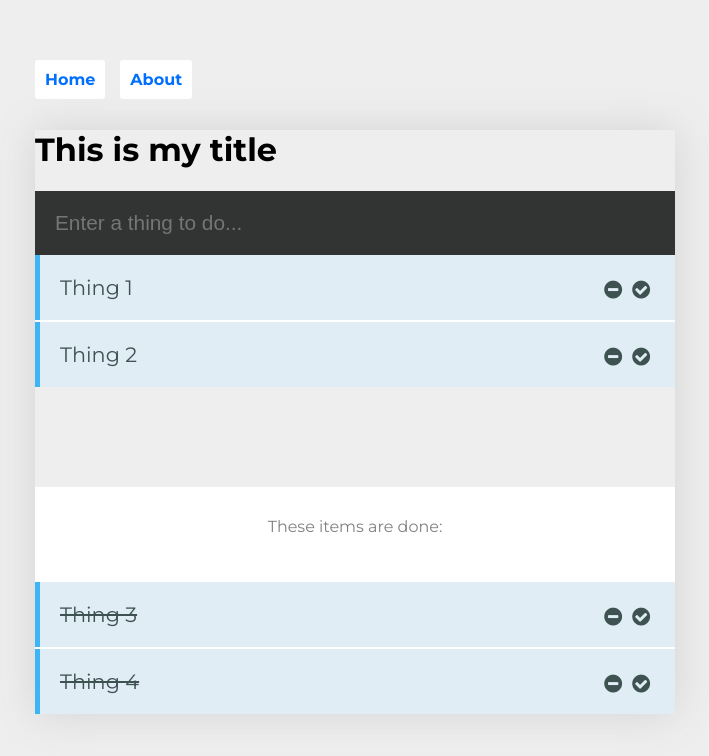
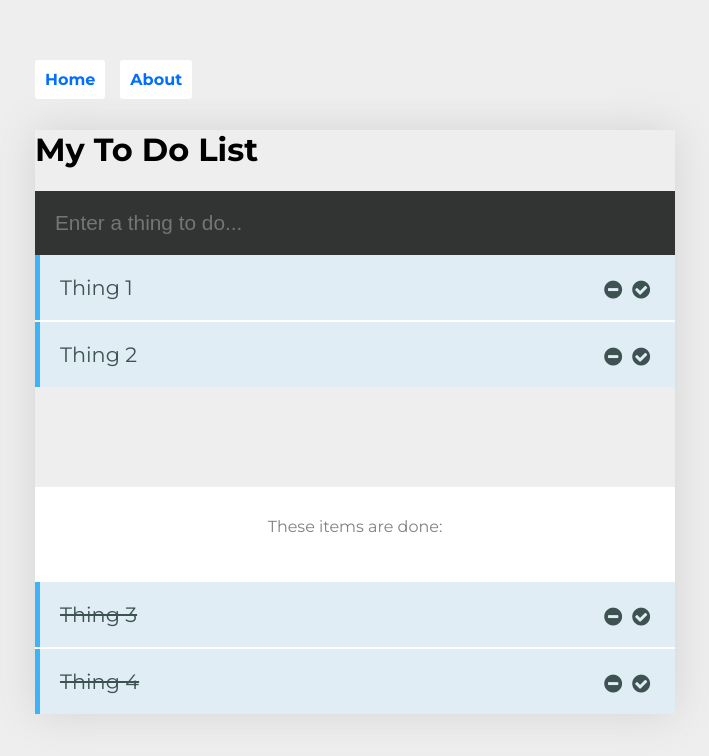
Before and after one commit to marykatefain/vue-todo, a Vue app: page /#/ in a window 1280 px wide. Shown: the top 756 px of the page, without its empty margins (285-994 px from the left). Built offline with nearby package versions, Linux system fonts and the light colour scheme; a small style sheet from the web is missing.

Commit message:
move todos to state

```diff
--- a/src/components/Todos.vue
+++ b/src/components/Todos.vue
@@ -49,17 +49,8 @@ import { mapState } from 'vuex'
     data() {
       return {
         todo: '',
-        todos: [
-          { "id": 0, "todo": "Thing 1", "done": false, "active": true },
-          { "id": 1, "todo": "Thing 2", "done": false, "active": true },
-          { "id": 2, "todo": "Thing 3", "done": true, "active": true },
-          { "id": 3, "todo": "Thing 4", "done": true, "active": true }
-        ],
       }
     },
-    // computed: mapState([
-    //   'title'
-    // ]),
     computed: {
       openTodos: function() {
         return this.todos.filter(function(todo){
@@ -72,7 +63,8 @@ import { mapState } from 'vuex'
         });
       },
       ...mapState([
-        'title'
+        'title',
+        'todos'
       ])
     },
     methods: {
--- a/src/store.js
+++ b/src/store.js
@@ -5,7 +5,13 @@ Vue.use(Vuex);
 
 export default new Vuex.Store({
   state: {
-    title: 'This is my title'
+    title: 'My To Do List',
+    todos: [
+      { "id": 0, "todo": "Thing 1", "done": false, "active": true },
+      { "id": 1, "todo": "Thing 2", "done": false, "active": true },
+      { "id": 2, "todo": "Thing 3", "done": true, "active": true },
+      { "id": 3, "todo": "Thing 4", "done": true, "active": true }
+    ],
   },
   mutations: {},
   actions: {}
```
